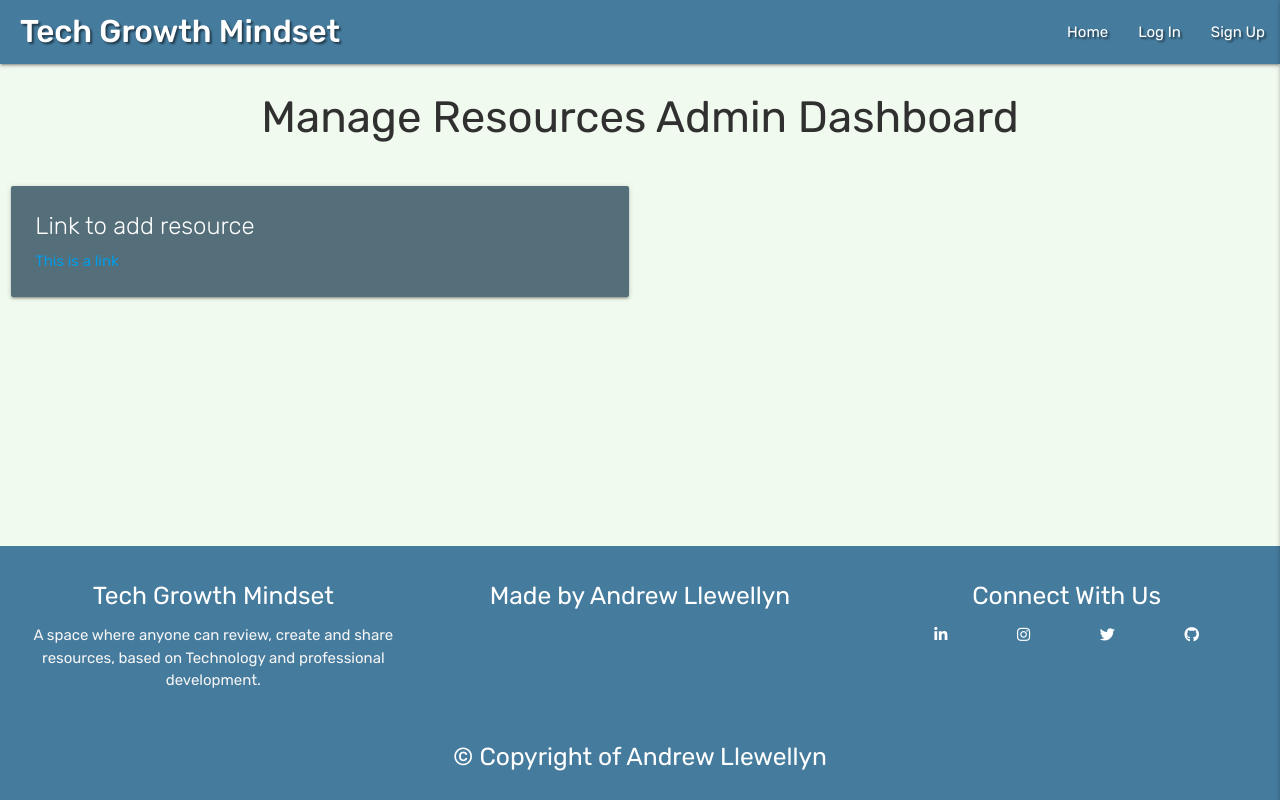
After one commit to andywales83/tech_growth_mindset, a Flask app: page /admin_dashboard in a window 1280 px wide. The commit adds this page. Run offline with Flask 2, Linux system fonts and the light colour scheme; some libraries are stand-ins or nearby versions.

Commit message:
Add basic admin dashboard and edit Category function

```diff
--- a/app.py
+++ b/app.py
@@ -19,6 +19,11 @@ app.secret_key = os.environ.get("SECRET_KEY")
 
 # create the link to PyMongo
 mongo = PyMongo(app)
+
+
+# ----- Create Admin Function ----- #
+def admin():
+    return session["user"] == "admin"
 
 
 # ----------------------------------------------- #
@@ -166,6 +171,29 @@ def delete_resource(resource_id):
     return redirect(url_for("get_resources"))
 
 
+# ---------- Admin Functionality ---------- #
+@app.route("/admin_dashboard")
+def admin_dashboard():
+    return render_template("admin_dashboard.html")
+
+
+@app.route("/add_category", methods=["GET", "POST"])
+def add_category():
+    if admin():
+        if request.method == "POST":
+            category = {
+                "category_name": request.form.get("category_name")
+            }
+            mongo.db.categories.insert_one(category)
+            flash("Your new category was added")
+            return redirect(url_for("admin_dashboard"))
+        else:
+            flash("You need to be an Admin to view this page!")
+            return redirect(url_for("login"))
+
+    return render_template("add_category.html")
+
+
 # ---------- Profile Functionality ---------- #
 @app.route("/profile/<username>", methods=["POST", "GET"])
 def profile(username):
--- /dev/null
+++ b/templates/admin_dashboard.html
@@ -0,0 +1,23 @@
+{% extends "base.html" %}
+{% block content %}
+
+    <div class="container page-header-container ">
+        <div class="row page-header-row">
+            <div class="col s12 m12 l12 ">
+                <h3 class=" page-h center-align">Manage Resources Admin Dashboard</h3>
+            </div>
+        </div>
+    </div>
+
+    <div class="row">
+        <div class="col s12 m6">
+            <div class="card blue-grey darken-1">
+                <div class="card-content white-text">
+                    <span class="card-title">Link to add resource</span>
+                    <a href="{{ url_for('add_category') }}">This is a link</a>
+                </div>
+            </div>
+        </div>
+    </div>
+
+{% endblock %}
--- a/templates/base.html
+++ b/templates/base.html
@@ -47,7 +47,7 @@
                     {% if session.user %}
                         <li><a href="{{ url_for('profile', username=session['user']) }}">Profile</a></li>
                         <li><a href="{{ url_for('get_resources') }}">Resources</a></li>
-                        <li><a href="#">Admin</a></li>
+                        <li><a href="{{ url_for('admin_dashboard') }}">Admin</a></li>
                         <li><a href="{{ url_for('logout') }}">Log Out</a></li>
                     {% else %}
                         <li><a href="{{ url_for('login') }}">Log In</a></li>
@@ -64,7 +64,7 @@
             {% if session.user %}
                 <li><a href="{{ url_for('profile', username=session['user']) }}">Profile</a></li>
                 <li><a href="{{ url_for('get_resources') }}">Resources</a></li>
-                <li><a href="#">Admin</a></li>
+                <li><a href="{{ url_for('admin_dashboard') }}">Admin</a></li>
                 <li><a href="{{ url_for('logout') }}">Log Out</a></li>
             {% else %}
                 <li><a href="{{ url_for('login') }}">Log In</a></li>
```
Also changed, not shown: templates/add_category.html (added, +51 -0 lines).
